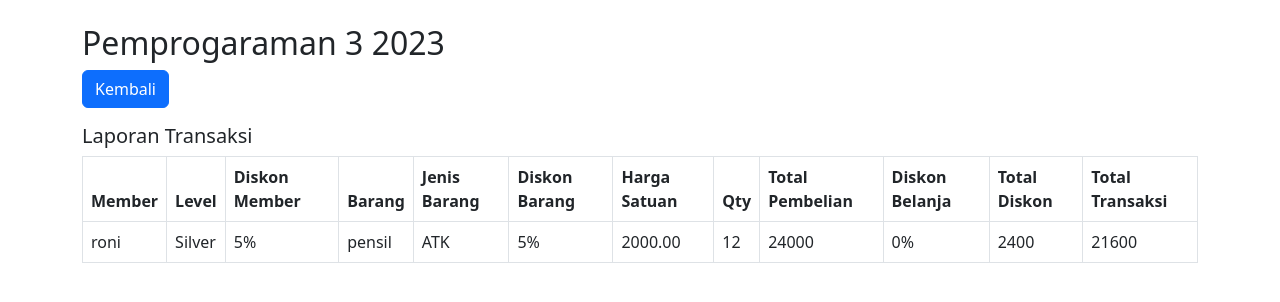
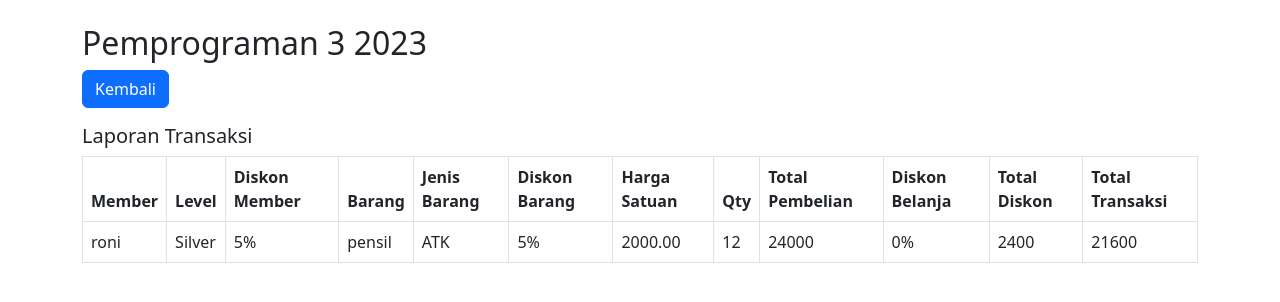
Before and after one commit to rtamaaa/penjualan, a PHP site: page /report.php in a window 1280 px wide. Shown: the top 302 px of the page. Run offline with PHP 8.4, Linux system fonts and the light colour scheme; data comes from the database, SQL or seed files in the repository.

Commit message:
tugas p5

```diff
--- a/report.php
+++ b/report.php
@@ -4,14 +4,14 @@
 <head>
     <meta charset="UTF-8">
     <meta name="viewport" content="width=device-width, initial-scale=1.0">
-    <title>pemprograman3.com</title>
+    <title>pemprograman 3</title>
     <!-- Add Bootstrap CSS -->
     <link href="https://cdn.jsdelivr.net/npm/bootstrap@5.3.0/dist/css/bootstrap.min.css" rel="stylesheet">
 </head>
 
 <body>
     <div class="container mt-4">
-        <h2>Pemprogaraman 3 2023</h2>
+        <h2>Pemprograman 3 2023</h2>
         <a href="index.php" class="btn btn-primary mb-3">Kembali</a>
         <h5>Laporan Transaksi</h5>
         <table class="table table-bordered">
```
